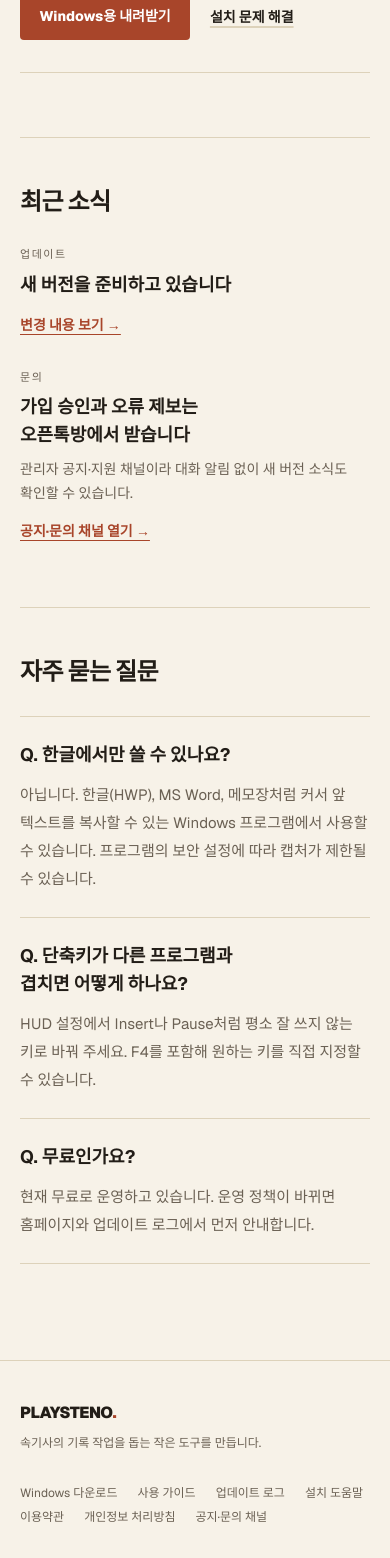
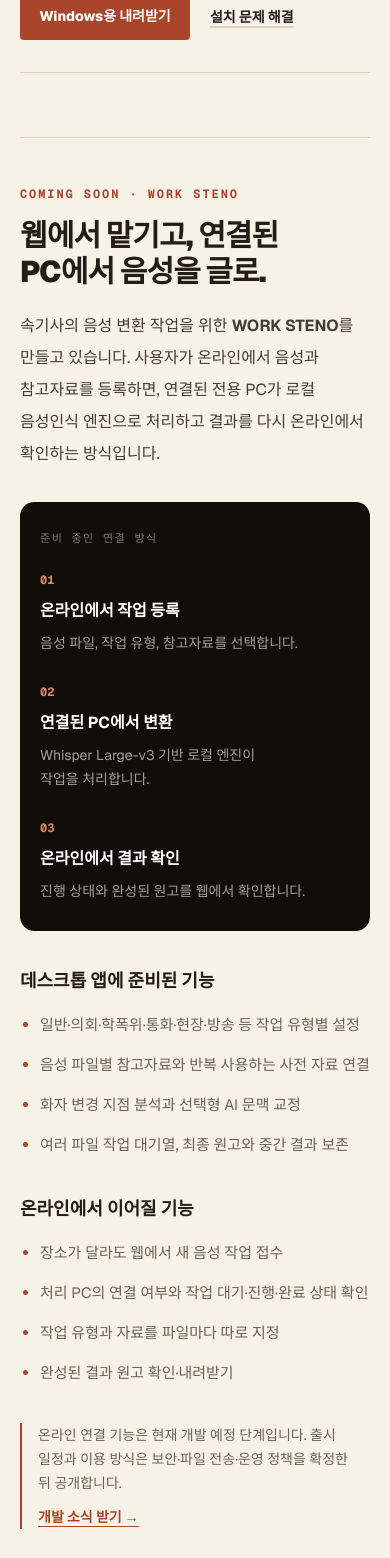
Before and after one commit to phk901031-prog/hudtyping-saas, a Next.js app: page / in a window 390 px wide. Shown: the part 3000-4558 px from the top of the page. Built offline with nearby package versions, Linux system fonts and the light colour scheme; no server answers; a web font is replaced by a local one.

Commit message:
feat: preview Work Steno remote transcription

```diff
--- a/src/app/(marketing)/page.tsx
+++ b/src/app/(marketing)/page.tsx
@@ -173,6 +173,80 @@
         </div>
       </section>
 
+      <section id="work-steno" aria-labelledby="work-steno-title" className="editorial-section scroll-mt-8">
+        <p className="font-mono text-xs font-bold uppercase tracking-[0.16em] text-accent">
+          Coming soon · Work Steno
+        </p>
+        <h2
+          id="work-steno-title"
+          className="ko-heading mt-4 max-w-2xl text-3xl font-black leading-[1.2] tracking-[-0.03em] sm:text-4xl"
+        >
+          웹에서 맡기고, 연결된 PC에서 음성을 글로.
+        </h2>
+        <p className="ko-copy mt-5 max-w-2xl text-[16px] leading-8 text-foreground/85">
+          속기사의 음성 변환 작업을 위한 <strong>WORK STENO</strong>를 만들고 있습니다. 사용자가
+          온라인에서 음성과 참고자료를 등록하면, 연결된 전용 PC가 로컬 음성인식 엔진으로 처리하고
+          결과를 다시 온라인에서 확인하는 방식입니다.
+        </p>
+
+        <div className="mt-8 overflow-hidden rounded-[0.9rem] bg-ink px-5 py-7 text-white sm:px-7 sm:py-8">
+          <p className="font-mono text-[11px] uppercase tracking-[0.14em] text-white/45">준비 중인 연결 방식</p>
+          <ol className="mt-5 grid gap-6 sm:grid-cols-3 sm:gap-0">
+            <WorkStenoStep
+              number="01"
+              title="온라인에서 작업 등록"
+              body="음성 파일, 작업 유형, 참고자료를 선택합니다."
+            />
+            <WorkStenoStep
+              number="02"
+              title="연결된 PC에서 변환"
+              body="Whisper Large-v3 기반 로컬 엔진이 작업을 처리합니다."
+            />
+            <WorkStenoStep
+              number="03"
+              title="온라인에서 결과 확인"
+              body="진행 상태와 완성된 원고를 웹에서 확인합니다."
+            />
+          </ol>
+        </div>
+
+        <div className="mt-9 grid gap-9 sm:grid-cols-2 sm:gap-10">
+          <div>
+            <h3 className="ko-heading text-lg font-bold">데스크톱 앱에 준비된 기능</h3>
+            <ul className="ko-copy mt-4 list-disc space-y-3 pl-5 text-[15px] leading-7 text-muted marker:text-accent">
+              <li>일반·의회·학폭위·통화·현장·방송 등 작업 유형별 설정</li>
+              <li>음성 파일별 참고자료와 반복 사용하는 사전 자료 연결</li>
+              <li>화자 변경 지점 분석과 선택형 AI 문맥 교정</li>
+              <li>여러 파일 작업 대기열, 최종 원고와 중간 결과 보존</li>
+            </ul>
+          </div>
+          <div>
+            <h3 className="ko-heading text-lg font-bold">온라인에서 이어질 기능</h3>
+            <ul className="ko-copy mt-4 list-disc space-y-3 pl-5 text-[15px] leading-7 text-muted marker:text-accent">
+              <li>장소가 달라도 웹에서 새 음성 작업 접수</li>
+              <li>처리 PC의 연결 여부와 작업 대기·진행·완료 상태 확인</li>
+              <li>작업 유형과 자료를 파일마다 따로 지정</li>
+              <li>완성된 결과 원고 확인·내려받기</li>
+            </ul>
+          </div>
+        </div>
+
+        <div className="mt-9 border-l-2 border-accent pl-4 sm:pl-5">
+          <p className="ko-copy text-sm leading-6 text-muted">
+            온라인 연결 기능은 현재 개발 예정 단계입니다. 출시 일정과 이용 방식은 보안·파일 전송·운영
+            정책을 확정한 뒤 공개합니다.
+          </p>
+          <a
+            href={OPENCHAT.url}
+            target="_blank"
+            rel="noopener noreferrer"
+            className="mt-3 inline-block text-sm font-bold text-accent underline underline-offset-4"
+          >
+            개발 소식 받기 →
+          </a>
+        </div>
+      </section>
+
       <section aria-labelledby="news-title" className="editorial-section">
         <SectionHeading id="news-title" title="최근 소식" />
         <div className="mt-7 grid gap-8 sm:grid-cols-2">
@@ -267,6 +341,19 @@
   );
 }
 
+function WorkStenoStep({ number, title, body }: { number: string; title: string; body: string }) {
+  return (
+    <li className="relative sm:px-5 sm:first:pl-0 sm:last:pr-0">
+      <span className="font-mono text-xs font-bold text-[#e2895f]">{number}</span>
+      <h3 className="ko-heading mt-2 text-base font-bold">{title}</h3>
+      <p className="ko-copy mt-2 text-sm leading-6 text-white/60">{body}</p>
+      {number !== "03" && (
+        <span aria-hidden="true" className="absolute -right-px top-0 hidden h-full w-px bg-white/12 sm:block" />
+      )}
+    </li>
+  );
+}
+
 function Faq({ question, children }: { question: string; children: React.ReactNode }) {
   return (
     <article className="py-6">
--- a/src/components/marketing/site-footer.tsx
+++ b/src/components/marketing/site-footer.tsx
@@ -2,6 +2,7 @@
 import { OPENCHAT } from "@/config/community";
 
 const FOOTER_LINKS = [
+  { href: "/#work-steno", label: "WORK STENO 예고" },
   { href: "/download/windows", label: "Windows 다운로드" },
   { href: "/help", label: "사용 가이드" },
   { href: "/updates", label: "업데이트 로그" },
--- a/src/components/marketing/site-header.tsx
+++ b/src/components/marketing/site-header.tsx
@@ -2,6 +2,7 @@
 import { AccountActions } from "@/components/marketing/account-actions";
 
 const NAV_LINKS = [
+  { href: "/#work-steno", label: "WORK STENO" },
   { href: "/download/windows", label: "다운로드" },
   { href: "/help", label: "사용 가이드" },
   { href: "/updates", label: "업데이트" },
```
